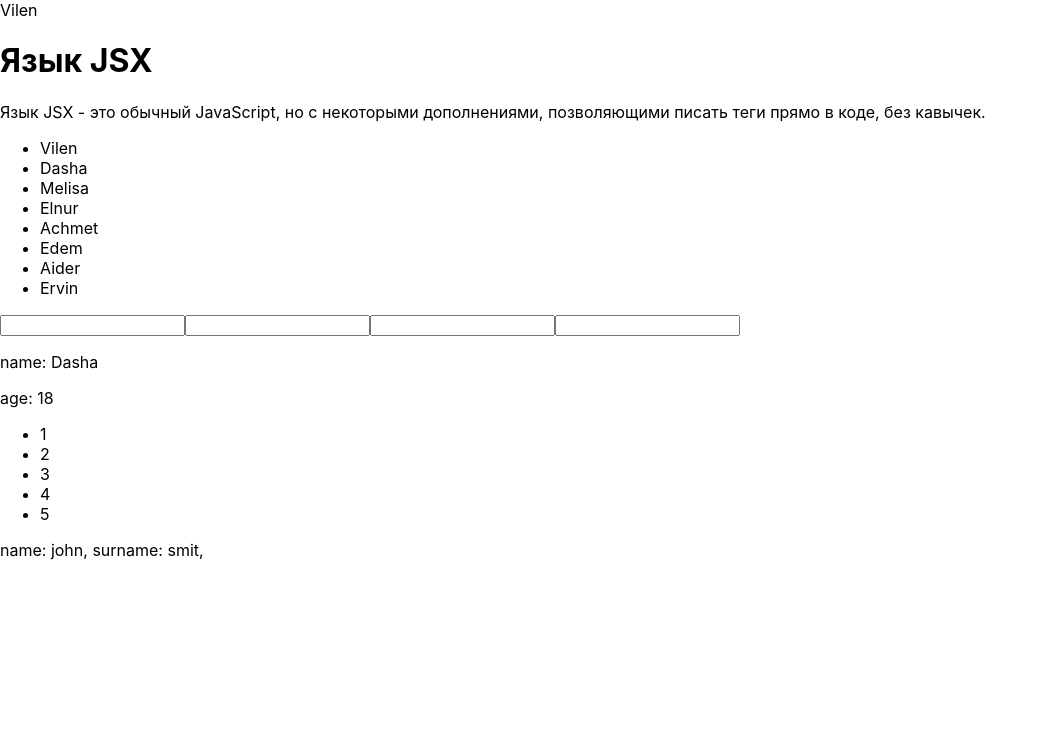
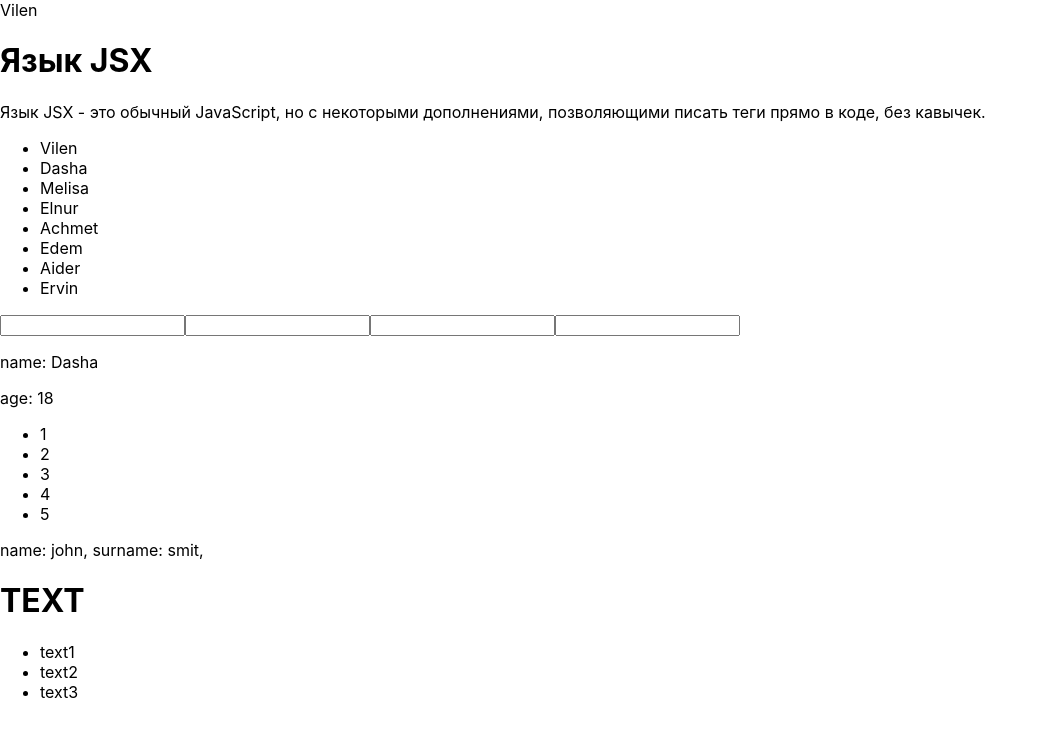
Before and after one commit to Vilen-lfk/React_tasks, a React (Create React App) app: page / in a window 1280 px wide. Shown: the top 736 px of the page, without its empty margins (0-1048 px from the left). Built offline with nearby package versions, Linux system fonts and the light colour scheme.

Commit message:
19 tasks

```diff
--- a/src/App.js
+++ b/src/App.js
@@ -6,6 +6,14 @@ function App() {
 	const name = 'Dasha';
 	const age = '18';
 	const attr = 'block';
+	const str = <h1>TEXT</h1>
+	const str1 = <div>
+		<ul>
+			<li>text1</li>
+			<li>text2</li>
+			<li>text3</li>
+		</ul>
+	</div>
 	return (
 	<>
 		<div>
@@ -44,6 +52,11 @@ function App() {
 		name:    <span>{obj.name}</span>,
 		surname: <span>{obj.surname}</span>,
 		</p>
+		<div>
+			{str}
+			{str1}
+		</div>
+
 	</>
 );
 }
```
